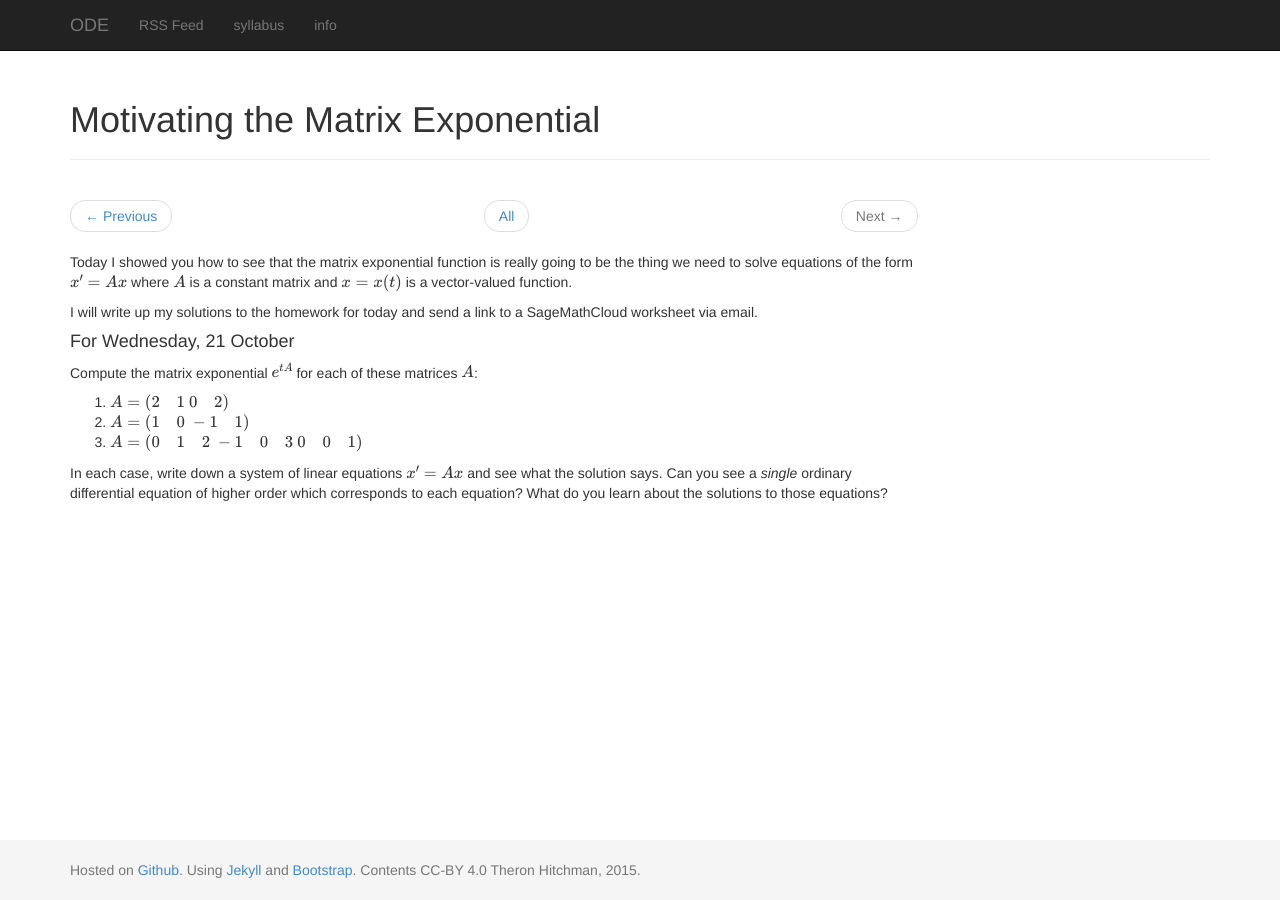
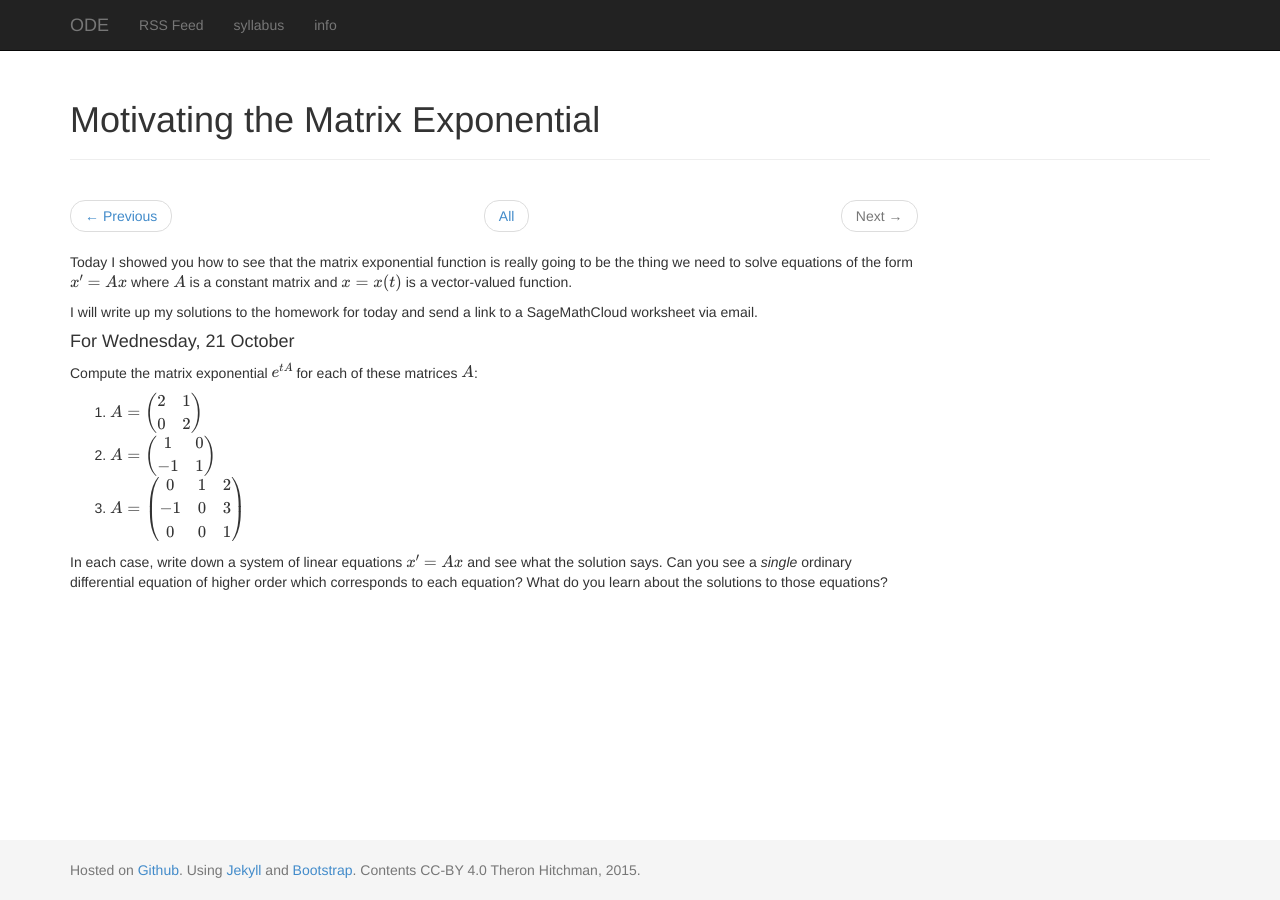
Before and after one commit to theronhitchman/ordinary-differential-equations, a Jekyll site: the page built from _posts/2015-10-19-matrix-exp.md, in a window 1280 px wide. Built offline with Jekyll 4.4.1, drawn with Linux system fonts in a browser that asks for light colours; nearby versions of some CDN libraries; formulas are drawn with MathJax 3.

```diff
--- a/_posts/2015-10-19-matrix-exp.md
+++ b/_posts/2015-10-19-matrix-exp.md
@@ -14,9 +14,9 @@ worksheet via email.
 
 Compute the matrix exponential \\(e^{tA}\\) for each of these matrices \\(A\\):
 
-1. \\( A = \begin{pmatrix} 2 & 1 \\ 0 & 2 \end{pmatrix} \\)
-2. \\( A = \begin{pmatrix} 1 & 0 \\ -1 & 1 \end{pmatrix} \\)
-3. \\( A = \begin{pmatrix} 0 & 1 & 2 \\ -1 & 0 & 3 \\ 0 & 0 & 1 \end{pmatrix} \\)
+1. \\( A = \begin{pmatrix} 2 & 1 \\\\ 0 & 2 \end{pmatrix} \\)
+2. \\( A = \begin{pmatrix} 1 & 0 \\\\ -1 & 1 \end{pmatrix} \\)
+3. \\( A = \begin{pmatrix} 0 & 1 & 2 \\\\ -1 & 0 & 3 \\\\ 0 & 0 & 1 \end{pmatrix} \\)
 
 In each case, write down a system of linear equations \\(x' = Ax\\) and see what
 the solution says. Can you see a _single_ ordinary differential equation of higher
```
